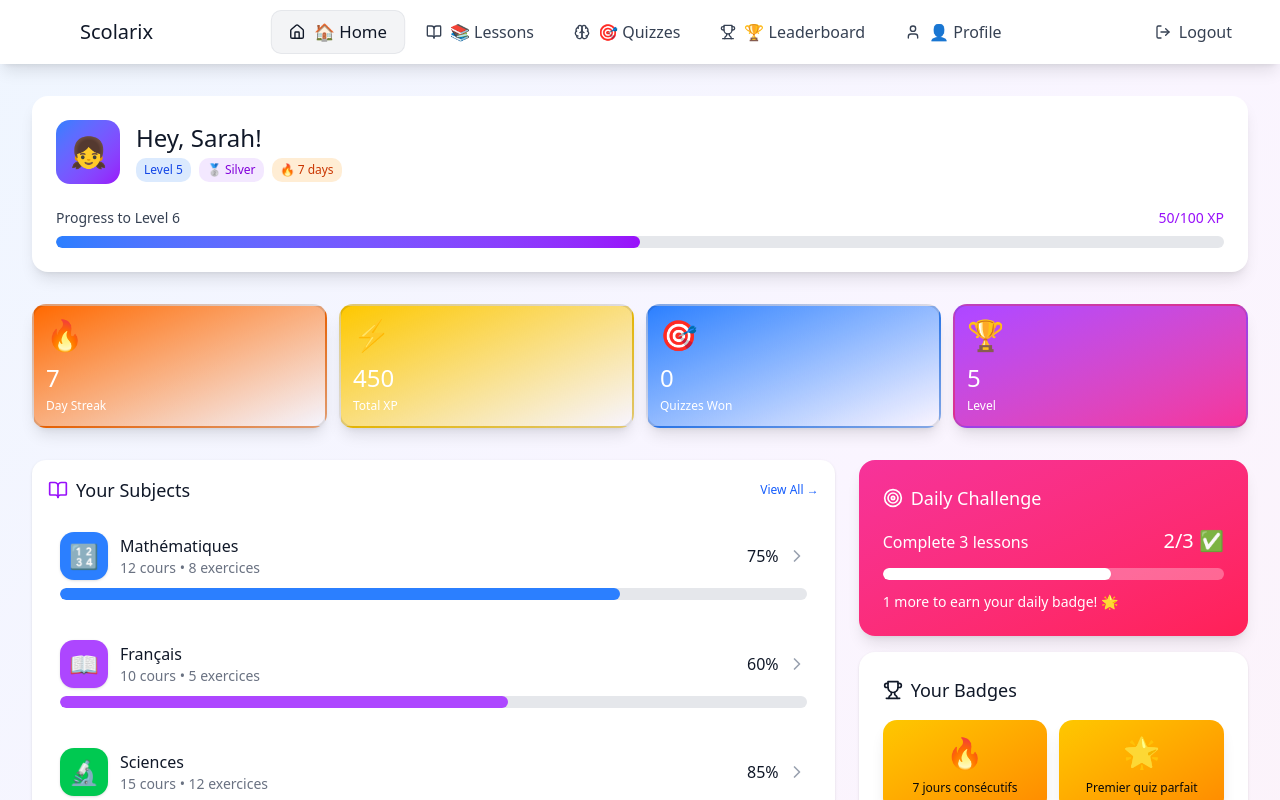
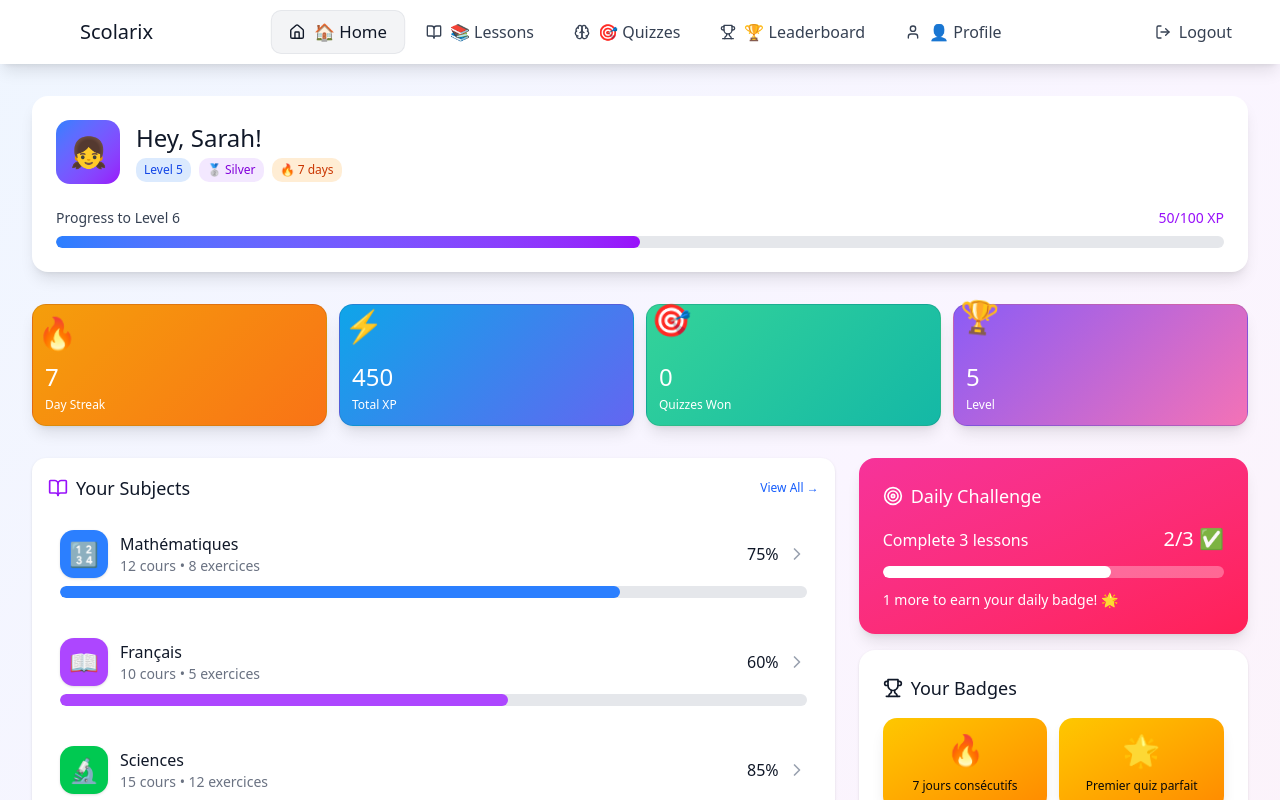
Before and after one commit to mouayo15/Educonnect-frontendV2, a React (Vite) app: page / in a window 1280 px wide. Shown: the top 800 px of the page. Built offline with nearby package versions, Linux system fonts and the light colour scheme.

Commit message:
feat: add animated emoji components and styles for enhanced user experience in Dashboard

```diff
--- a/src/components/Dashboard.jsx
+++ b/src/components/Dashboard.jsx
@@ -1,5 +1,6 @@
 import { useEffect, useState } from 'react';
 import { ChevronRight, Zap, Trophy, Target, Flame, BookOpen, Brain } from 'lucide-react';
+import { motion } from 'framer-motion';
 import { useNotification } from './NotificationProvider';
 import { useGame } from '../contexts/GameContext';
 import LevelUpPopup from './LevelUpPopup';
@@ -16,6 +17,23 @@ export function Dashboard({ onNavigate, onLogout }) {
     updateStreak();
     notification.success(`Welcome back, ${player.username}!`, { description: 'Ready to level up today? 🚀' });
   }, [notification, player.username, updateStreak]);
+
+  // map tailwind-like color tokens to explicit CSS gradients as a reliable fallback
+  const gradientMap = {
+    'from-amber-400 to-orange-500': 'linear-gradient(135deg,#f59e0b,#f97316)',
+    'from-sky-500 to-indigo-500': 'linear-gradient(135deg,#0ea5e9,#6366f1)',
+    'from-emerald-400 to-teal-500': 'linear-gradient(135deg,#34d399,#14b8a6)',
+    'from-violet-500 to-fuchsia-500': 'linear-gradient(135deg,#8b5cf6,#f472b6)'
+  };
+
+  function AnimatedEmoji({ symbol }) {
+    // return a decorated element for known symbols
+    if (symbol === '🔥') return <span className="emoji-fire" aria-hidden>{symbol}</span>;
+    if (symbol === '⚡') return <span className="emoji-lightning" aria-hidden>{symbol}</span>;
+    if (symbol === '🎯') return <span className="emoji-target" aria-hidden>{symbol}</span>;
+    if (symbol === '🏆') return <span className="emoji-trophy" aria-hidden>{symbol}</span>;
+    return <span>{symbol}</span>;
+  }
 
   const subjects = [
     { name: 'Mathématiques', progress: 75, color: 'bg-blue-500', emoji: '🔢', lessons: 12, exercises: 8 },
@@ -88,19 +106,25 @@ export function Dashboard({ onNavigate, onLogout }) {
 
         <div className="grid grid-cols-2 md:grid-cols-4 gap-3 sm:gap-4 md:gap-6 mb-8 md:mb-12">
           {[
-            { emoji: '🔥', value: player.streak, label: "Day Streak", color: 'from-orange-500 to-red-500', delay: 0 },
-            { emoji: '⚡', value: player.xp, label: 'Total XP', color: 'from-yellow-400 to-orange-500', delay: 1 },
-            { emoji: '🎯', value: player.completedQuizzes.length, label: 'Quizzes Won', color: 'from-blue-500 to-indigo-600', delay: 2 },
-            { emoji: '🏆', value: player.level, label: 'Level', color: 'from-purple-500 to-pink-500', delay: 3 },
+            { emoji: '🔥', value: player.streak, label: "Day Streak", color: 'from-amber-400 to-orange-500', delay: 0 },
+            { emoji: '⚡', value: player.xp, label: 'Total XP', color: 'from-sky-500 to-indigo-500', delay: 1 },
+            { emoji: '🎯', value: player.completedQuizzes.length, label: 'Quizzes Won', color: 'from-emerald-400 to-teal-500', delay: 2 },
+            { emoji: '🏆', value: player.level, label: 'Level', color: 'from-violet-500 to-fuchsia-500', delay: 3 },
           ].map((stat, index) => (
             <div
               key={index}
-              className={`bg-gradient-to-br ${stat.color} rounded-xl sm:rounded-2xl p-3 sm:p-4 md:p-6 text-white shadow-lg hover:shadow-2xl transform transition-all duration-500 hover:scale-110 cursor-pointer border-2 border-white/20 ${
+              className={`rounded-xl sm:rounded-2xl p-3 sm:p-4 md:p-6 text-white shadow-lg hover:shadow-2xl transform transition-all duration-500 hover:scale-110 cursor-pointer border border-white/10 ${
                 animateCards ? 'opacity-100 translate-y-0' : 'opacity-0 translate-y-8'
               }`}
-              style={{ transitionDelay: `${stat.delay * 100}ms` }}
+              style={{ backgroundImage: gradientMap[stat.color], transitionDelay: `${stat.delay * 100}ms` }}
             >
-              <div className="text-3xl sm:text-4xl mb-2 animate-bounce-slow">{stat.emoji}</div>
+              <motion.div
+                className="text-3xl sm:text-4xl mb-2"
+                animate={{ y: [0, -8, 0], rotate: [0, 6, -6, 0], scale: [1, 1.06, 1] }}
+                transition={{ duration: 2.2, repeat: Infinity, ease: 'easeInOut', delay: index * 0.12 }}
+              >
+                <AnimatedEmoji symbol={stat.emoji} />
+              </motion.div>
               <div className="text-2xl sm:text-3xl md:text-4xl font-black mb-1 text-white drop-shadow-lg">{stat.value}</div>
               <div className="text-white drop-shadow-md text-xs sm:text-sm font-bold">{stat.label}</div>
             </div>
@@ -188,9 +212,7 @@ export function Dashboard({ onNavigate, onLogout }) {
                     key={index}
                     className="flex items-start gap-4 p-4 bg-gray-50 rounded-xl hover:bg-blue-50 transition-all duration-300 cursor-pointer hover:translate-x-1 hover:shadow-md transform"
                   >
-                    <div className="text-3xl animate-float" style={{ animationDelay: `${index * 0.1}s` }}>
-                      {activity.emoji}
-                    </div>
+                    <motion.div className="text-3xl" animate={{ y: [0, -6, 0], rotate: [0, 8, -8, 0] }} transition={{ duration: 1.6, repeat: Infinity, delay: index * 0.12 }}>{activity.emoji}</motion.div>
                     <div className="flex-1">
                       <div className="text-gray-900 font-semibold">{activity.title}</div>
                       <div className="text-sm text-gray-600 mt-1">{activity.subject} • {activity.type}</div>
@@ -246,13 +268,9 @@ export function Dashboard({ onNavigate, onLogout }) {
                     }`}
                     style={{
                       transitionDelay: `${index * 50}ms`,
-                      animation: achievement.unlocked ? 'fadeInUp 0.5s ease-out forwards' : 'none',
-                      animationDelay: `${0.5 + index * 0.1}s`,
                     }}
                   >
-                    <div className="text-3xl mb-2 animate-float" style={{ animationDelay: `${index * 0.1}s` }}>
-                      {achievement.emoji}
-                    </div>
+                    <motion.div className="text-3xl mb-2" animate={{ y: [0, -7, 0], rotate: [0, 6, -6, 0], scale: [1, 1.06, 1] }} transition={{ duration: 1.8, repeat: Infinity, delay: index * 0.08 }}>{achievement.emoji}</motion.div>
                     <div className="text-xs font-semibold">{achievement.title}</div>
                   </div>
                 ))}
--- a/src/styles/globals.css
+++ b/src/styles/globals.css
@@ -183,3 +183,50 @@
 html {
   font-size: var(--font-size);
 }
+
+/* Emoji animation utilities */
+.emoji-fire {
+  display: inline-block;
+  width: 48px;
+  height: 48px;
+  line-height: 48px;
+  text-align: center;
+  font-size: 28px;
+  position: relative;
+}
+.emoji-fire::before {
+  content: '';
+  position: absolute;
+  left: 50%;
+  bottom: 2px;
+  transform: translateX(-50%);
+  width: 36px;
+  height: 36px;
+  border-radius: 50% 50% 40% 40%;
+  background: radial-gradient(circle at 50% 60%, #fff7ed 0%, #ffedd5 20%, #fb923c 45%, #ef4444 70%);
+  filter: blur(6px);
+  opacity: 0.95;
+  animation: flameFlicker 0.6s infinite ease-in-out;
+}
+
+@keyframes flameFlicker {
+  0% { transform: translateX(-50%) scaleY(0.9) translateY(0); opacity: 0.9 }
+  50% { transform: translateX(-50%) scaleY(1.05) translateY(-3px); opacity: 1 }
+  100% { transform: translateX(-50%) scaleY(0.95) translateY(0); opacity: 0.92 }
+}
+
+.emoji-lightning {
+  display:inline-block; width:48px; height:48px; line-height:48px; text-align:center; font-size:28px; position:relative;
+}
+.emoji-lightning::before {
+  content:''; position:absolute; inset:6px; border-radius:8px; background: linear-gradient(180deg,#fef3c7,#fde68a); filter: blur(6px); opacity:0.9; animation: boltFlash 1.4s infinite;
+}
+@keyframes boltFlash { 0%{opacity:.9} 50%{opacity:1; transform: translateY(-4px)} 100%{opacity:.9} }
+
+.emoji-target { display:inline-block; width:48px; height:48px; line-height:48px; text-align:center; font-size:28px; position:relative; }
+.emoji-target::after { content:''; position:absolute; inset:2px; border-radius:50%; box-shadow: 0 0 0 6px rgba(99,102,241,0.12), 0 0 0 12px rgba(99,102,241,0.06); animation: targetPulse 1.8s infinite; }
+@keyframes targetPulse { 0%{transform:scale(.9);opacity:.9}50%{transform:scale(1.05);opacity:1}100%{transform:scale(.9);opacity:.9} }
+
+.emoji-trophy { display:inline-block; width:48px; height:48px; line-height:48px; text-align:center; font-size:28px; position:relative; }
+.emoji-trophy::after { content:''; position:absolute; left:50%; bottom:2px; transform:translateX(-50%); width:40px; height:10px; background:linear-gradient(90deg, rgba(255,255,255,0.15), rgba(255,255,255,0)); border-radius:20px; filter:blur(4px); animation: shine 2s infinite; }
+@keyframes shine { 0%{opacity:.4}50%{opacity:1; transform:translateX(-60%) }100%{opacity:.4} }
```
Also changed, not shown: package.json (+4 -3 lines), Logo.png (added), src/components/XPProgressAnimation.jsx (added), 1 other file (tests, documents, lock files or other folders).
